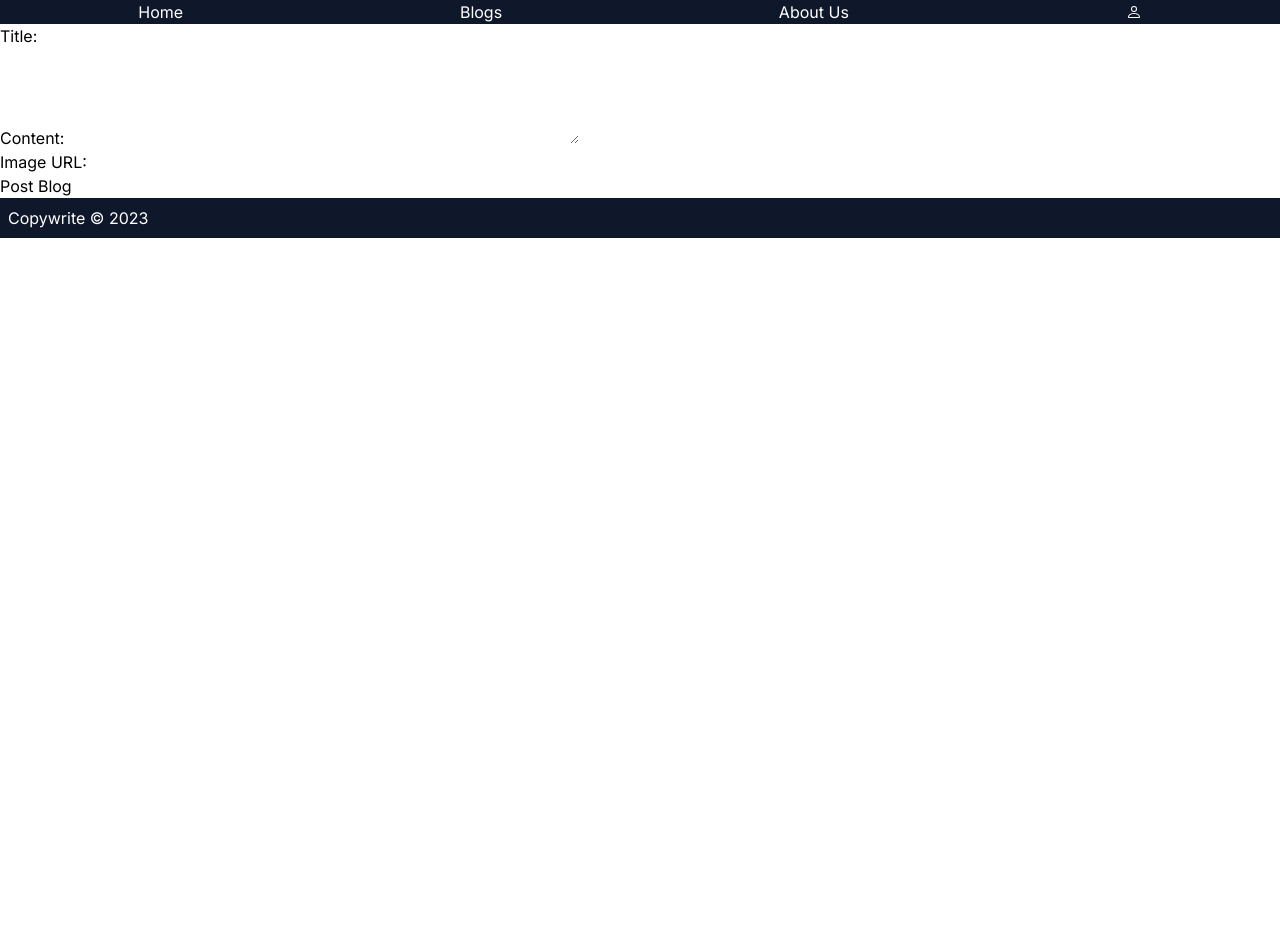
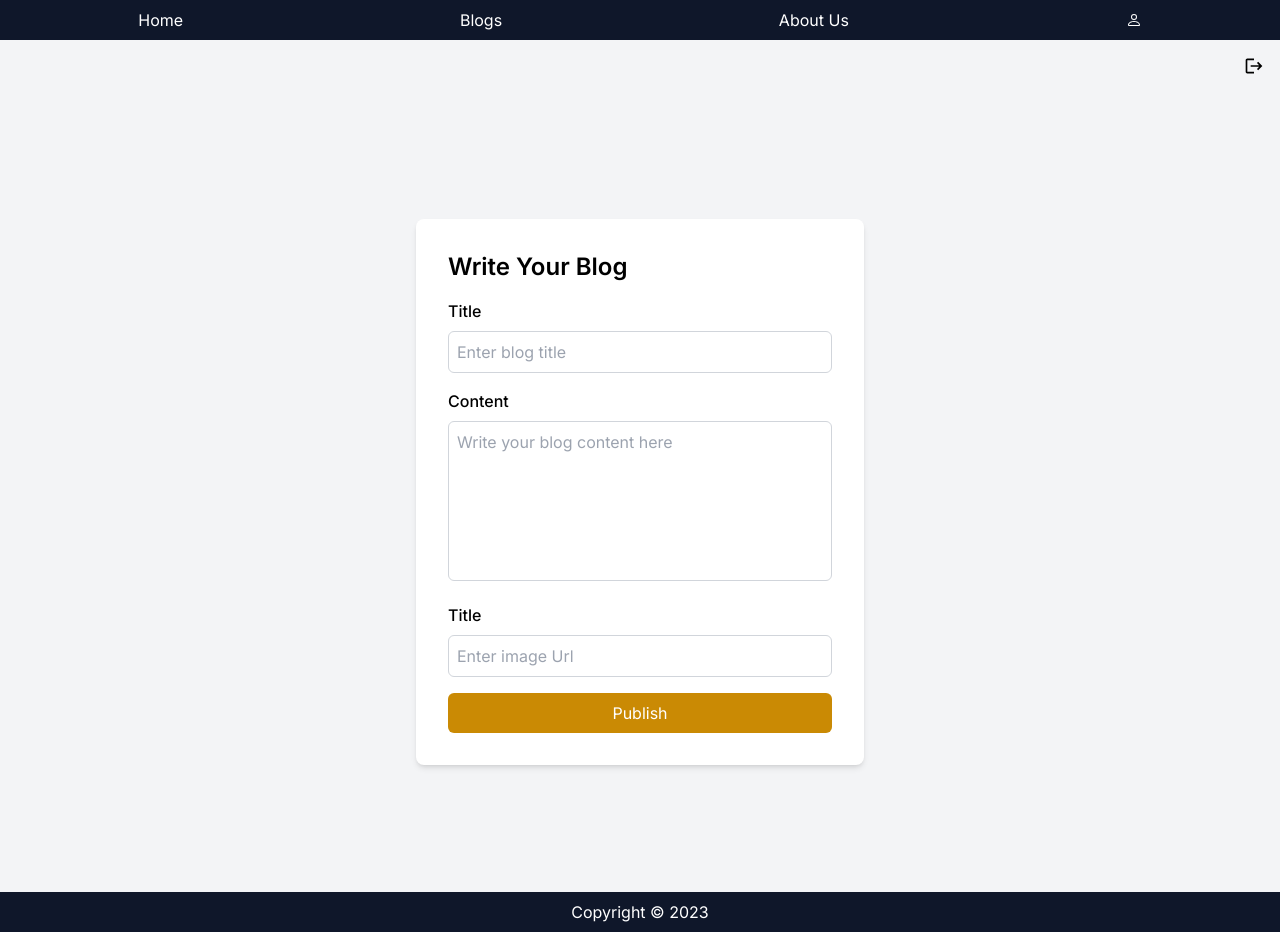
Before and after one commit to dinakc/Blog-post-nextjs, a Next.js app in the folder frontend/: page /blog-form in a window 1280 px wide. Before the commit the page ends 800 px from the top, so only its background shows below. Built offline with nearby package versions, Linux system fonts and the light colour scheme.

Commit message:
make blogpage functional and blog-form functional

```diff
--- a/frontend/components/footer.tsx
+++ b/frontend/components/footer.tsx
@@ -1,10 +1,15 @@
 function Footer() {
   return (
-    <div className="relative">
-      <h1 className="fixed right-0 left-0 bottom-0 h-10 bg-slate-900 text-white text-center p-2">
-        Copywrite &copy; 2023
+    <div className="fixed bottom-0 left-0 w-full">
+      <h1 className="flex justify-center align-center bg-slate-900 text-white text-center p-2">
+        Copyright &copy; 2023
       </h1>
     </div>
+    // <div className="relative">
+    //   <h1 className="fixed right-0 left-0 bottom-0 h-10 bg-slate-900 text-white text-center p-2">
+    //     Copywrite &copy; 2023
+    //   </h1>
+    // </div>
   );
 }
 
--- a/frontend/components/navbar.tsx
+++ b/frontend/components/navbar.tsx
@@ -17,8 +17,8 @@
     }
   }
   return (
-    <div className="relative">
-      <div className="flex flex-row justify-around items-center bg-slate-900 text-white h-16">
+    <div className="relative  ">
+      <div className="flex flex-row justify-around items-center bg-slate-900 py-2 text-white h-20">
         <Link href="/home">Home</Link>
         <Link href="/blogs">Blogs</Link>
         <Link href="/about">About Us</Link>
--- a/frontend/src/app/blog-form/page.tsx
+++ b/frontend/src/app/blog-form/page.tsx
@@ -6,6 +6,7 @@
 import axios from "axios";
 import router from "next/router";
 import toast from "react-hot-toast";
+import { MdLogout } from "react-icons/md";
 
 const BlogForm: React.FC = () => {
   // const [blogPost, setBlogPost] = useContext();
@@ -23,9 +24,6 @@
       .then((response) => {
         // setBlogData(response.data);
         toast.success("Logged in successfully");
-        setTitle("");
-        setContent("");
-        setImageUrl("");
         console.log(response.data);
 
         // router.push("/postpage");
@@ -42,7 +40,47 @@
   console.log(blogPost);
 
   return (
-    <form onSubmit={handleSubmit}>
+    <div>
+      <div className="bg-gray-100 flex justify-end p-4 text-xl">
+        <MdLogout
+          className="cursor-pointer"
+          onClick={() => {
+            localStorage.removeItem("session-token");
+          }}
+        />
+      </div>
+      <div className="flex justify-center items-center h-screen bg-gray-100">
+        <div className="w-full max-w-md bg-white p-8 rounded-lg shadow-md">
+          <h1 className="text-2xl font-semibold mb-4">Write Your Blog</h1>
+          <form>
+            <label className="block mb-2 font-medium">Title</label>
+            <input
+              type="text"
+              className="w-full p-2 mb-4 border border-gray-300 rounded-md focus:outline-none focus:border-yellow-500"
+              placeholder="Enter blog title"
+            />
+
+            <label className="block mb-2 font-medium">Content</label>
+            <textarea
+              className="w-full p-2 mb-4 border border-gray-300 rounded-md h-40 resize-none focus:outline-none focus:border-yellow-500"
+              placeholder="Write your blog content here"></textarea>
+            <label className="block mb-2 font-medium">Title</label>
+            <input
+              type="text"
+              className="w-full p-2 mb-4 border border-gray-300 rounded-md focus:outline-none focus:border-yellow-500"
+              placeholder="Enter image Url"
+            />
+
+            <button
+              type="submit"
+              className="w-full bg-yellow-600 text-white py-2 px-4 rounded-md hover:bg-yellow-800 focus:outline-none focus:ring focus:ring-yellow-300">
+              Publish
+            </button>
+          </form>
+        </div>
+      </div>
+
+      {/* <form onSubmit={handleSubmit}>
         <label htmlFor="title">Title:</label>
         <input
           type="text"
@@ -73,7 +111,8 @@
         />
         <br />
         <button type="submit">Post Blog</button>
-    </form>
+      </form> */}
+    </div>
   );
 };
 
--- a/frontend/src/app/blogs/page.tsx
+++ b/frontend/src/app/blogs/page.tsx
@@ -1,7 +1,40 @@
-import React from "react";
+"use client";
+import React, { useEffect, useState } from "react";
+import { BlogPost } from "../../../components/blogtypes";
+import axios from "axios";
 
 function Blogs() {
-  return <div>Blogs</div>;
+  const [blogData, setBlogData] = useState<BlogPost[]>([]);
+  useEffect(() => {
+    // Fetching data from json server
+    axios
+      .get("http://localhost:4000/blogs")
+      .then((response) => {
+        setBlogData(response.data);
+        console.log(response.data);
+      })
+      .catch((error) => {
+        console.log("error", error);
+      });
+  }, []);
+  return (
+    <>
+      <div>
+        {blogData.map((blog, index) => (
+          <div className="flex" key={index}>
+            <div className="w-1/3">
+              <img src={blog.imageUrl} alt={blog.title} className="w-full" />
+            </div>
+            <div className="flex flex-col w-2/3 p-4">
+              <h1 className="text-xl font-bold mb-2">{blog.title}</h1>
+              <p className="text-gray-700 mb-4">{blog.content}</p>
+              <div className="text-right text-gray-500">{blog.author}</div>
+            </div>
+          </div>
+        ))}
+      </div>
+    </>
+  );
 }
 
 export default Blogs;
--- a/frontend/src/app/layout.tsx
+++ b/frontend/src/app/layout.tsx
@@ -22,7 +22,6 @@
       <body className={inter.className}>
         <Navbar />
         <BlogFormProvider>{children}</BlogFormProvider>
-
         <Footer />
       </body>
     </html>
--- a/frontend/src/app/register/page.tsx
+++ b/frontend/src/app/register/page.tsx
@@ -42,7 +42,9 @@
         console.log(response);
         localStorage.setItem("token", response.data.accessToken);
         console.log(response.data.accessToken);
-
+        setEmail("");
+        setPassword("");
+        setConfirmPassword("");
         router.push("/login");
       })
       .catch((e) => {
```
Also changed, not shown: frontend/components/popularhomeblogs.tsx (+6 -11 lines), 1 other file (tests, documents, lock files or other folders). Lines whose indentation alone changed are shown as unchanged.
